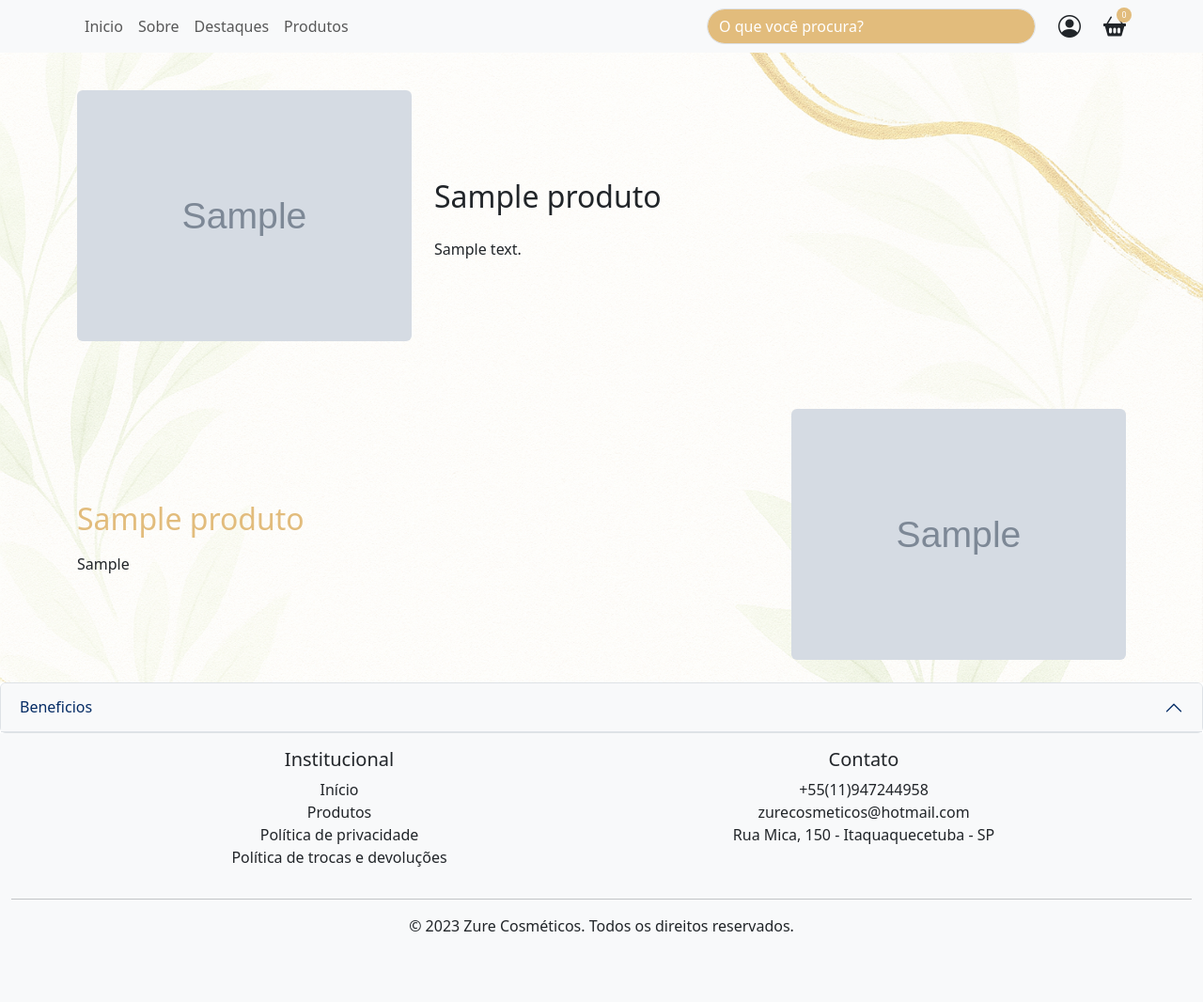
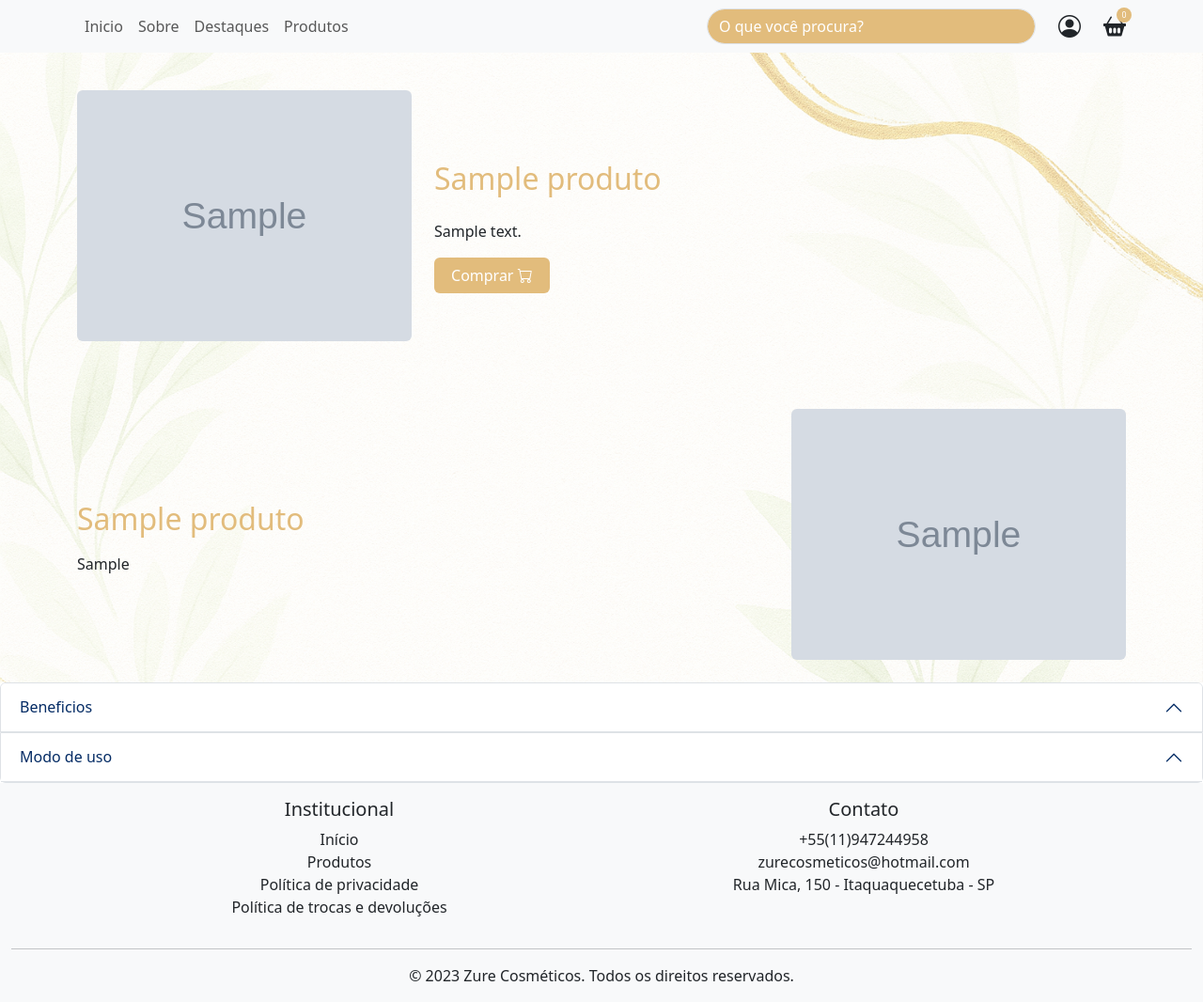
Before and after one commit to victornonoks/Zure-cosmeticos, a Django app: a page that uses templates/zure_app/destaque.html in a window 1280 px wide. Shown: the whole page at 94% size. Before the commit the page ends 991 px from the top, so only its background shows below. Run offline with Django 5.2, Linux system fonts and the light colour scheme; tables that the repository leaves empty hold one stand-in row (values such as "Sample post"); grey boxes marked "Sample" are stand-in pictures; some libraries are stand-ins or nearby versions.

Commit message:
Criação dos accordions na tela de destaque

```diff
--- a/templates/zure_app/destaque.html
+++ b/templates/zure_app/destaque.html
@@ -11,10 +11,13 @@
             </div>
             <!-- Texto -->
             <div class="col-10 col-md-8 col-sm-8 text-start">
-                <h2 class="my-4 pt-4">{{ produto.nome }}</h2>
+                <h2 class="my-4 pt-4 gold">{{ produto.nome }}</h2>
                 <p>
                     {{produto.descricao|linebreaks}}
                 </p>
+                <button class="btn btn-style col-2" type="button">
+                    Comprar <i class="bi bi-cart"></i>
+                </button>
             </div>
             <!-- Titulo + texto informativo -->
             <div class="col-10 col-md-8 col-sm-8 mt-4 pt-4 text-start">
@@ -34,7 +37,7 @@
 <div class="accordion" id="accordion-info">
     <div class="accordion-item">
         <h2 class="accordion-header">
-            <button class="accordion-button bg-light" type="button" data-bs-toggle="collapse" data-bs-target="#beneficios" aria-expanded="false" aria-controls="#beneficios">
+            <button class="accordion-button bg-white" type="button" data-bs-toggle="collapse" data-bs-target="#beneficios" aria-expanded="false" aria-controls="#beneficios">
                 Beneficios
             </button>
         </h2>
@@ -44,5 +47,17 @@
             </div>
         </div>
     </div>
+    <div class="accordion-item">
+        <h2 class="accordion-header">
+            <button class="accordion-button bg-white" type="button" data-bs-toggle="collapse" data-bs-target="#modo_de_uso" arial-expanded="true" arial-contols="#modo_de_uso">
+                Modo de uso
+            </button>
+        </h2>
+        <div id="modo_de_uso" class="accordion-collapse collapse" data-bs-parent="#accordion-info">
+            <div class="accordion-body">
+                {{produto.modo_de_uso}}
+            </div>
+        </div>
+    </div>
 </div>
 {%endblock%}
```
